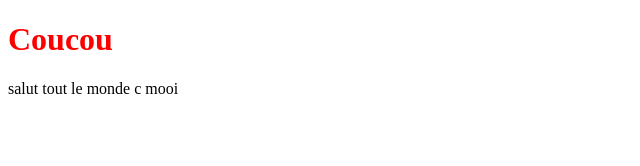
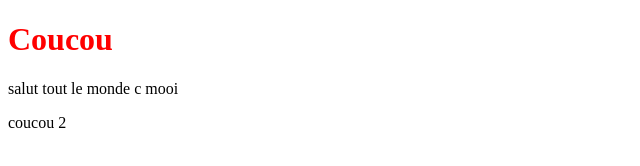
Before and after one commit to TheMenethil/gitLPMNlessons, a plain HTML site: page index.html in a window 1280 px wide. Shown: the full height of the page, 0-640 px from the left. Drawn offline with Linux system fonts and the light colour scheme.

Commit message:
new paragraphe

```diff
--- a/index.html
+++ b/index.html
@@ -9,6 +9,7 @@
 <body>
  <h1>Coucou</h1>
  <p> salut tout le monde c mooi</p>
+ <p>coucou 2</p>
  <script src="js/script.js"></script>
 </body>
 </html>
```
